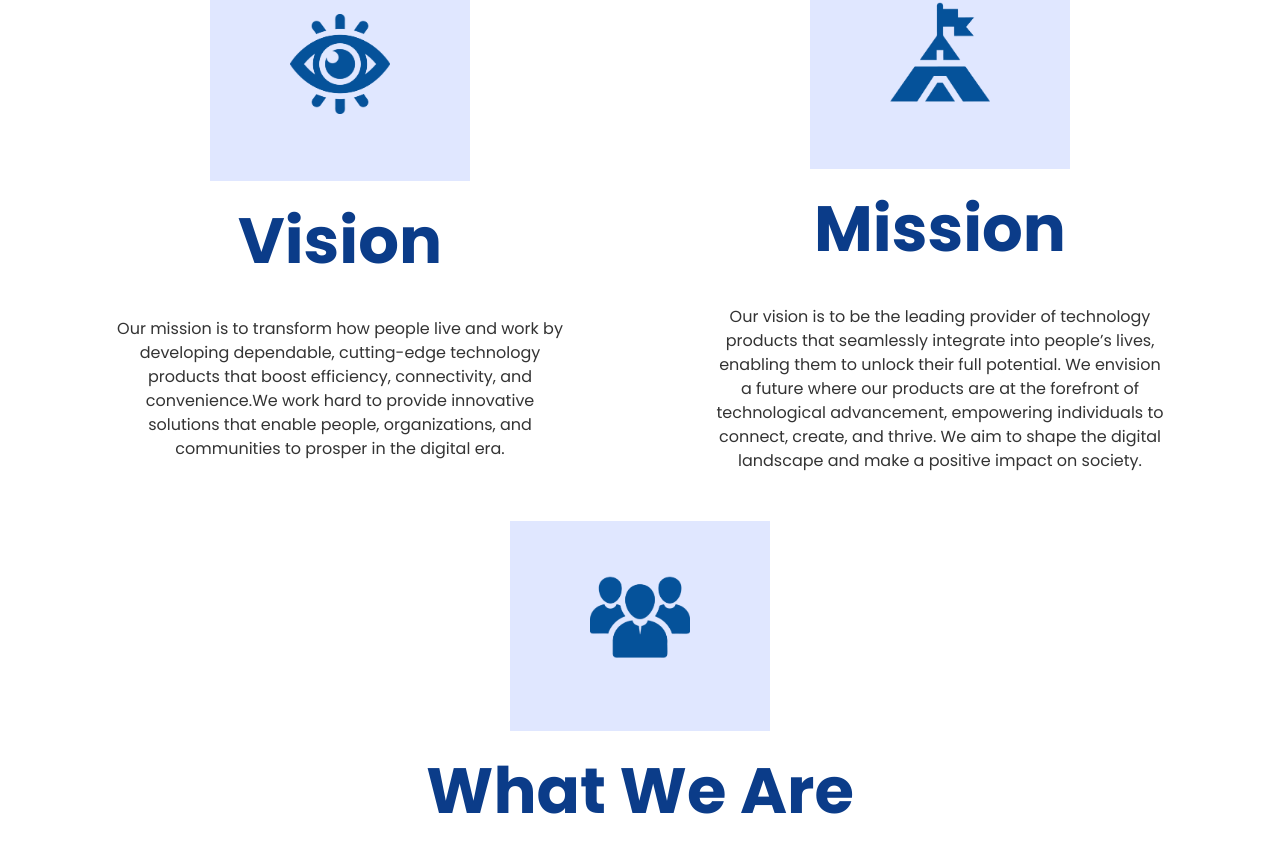
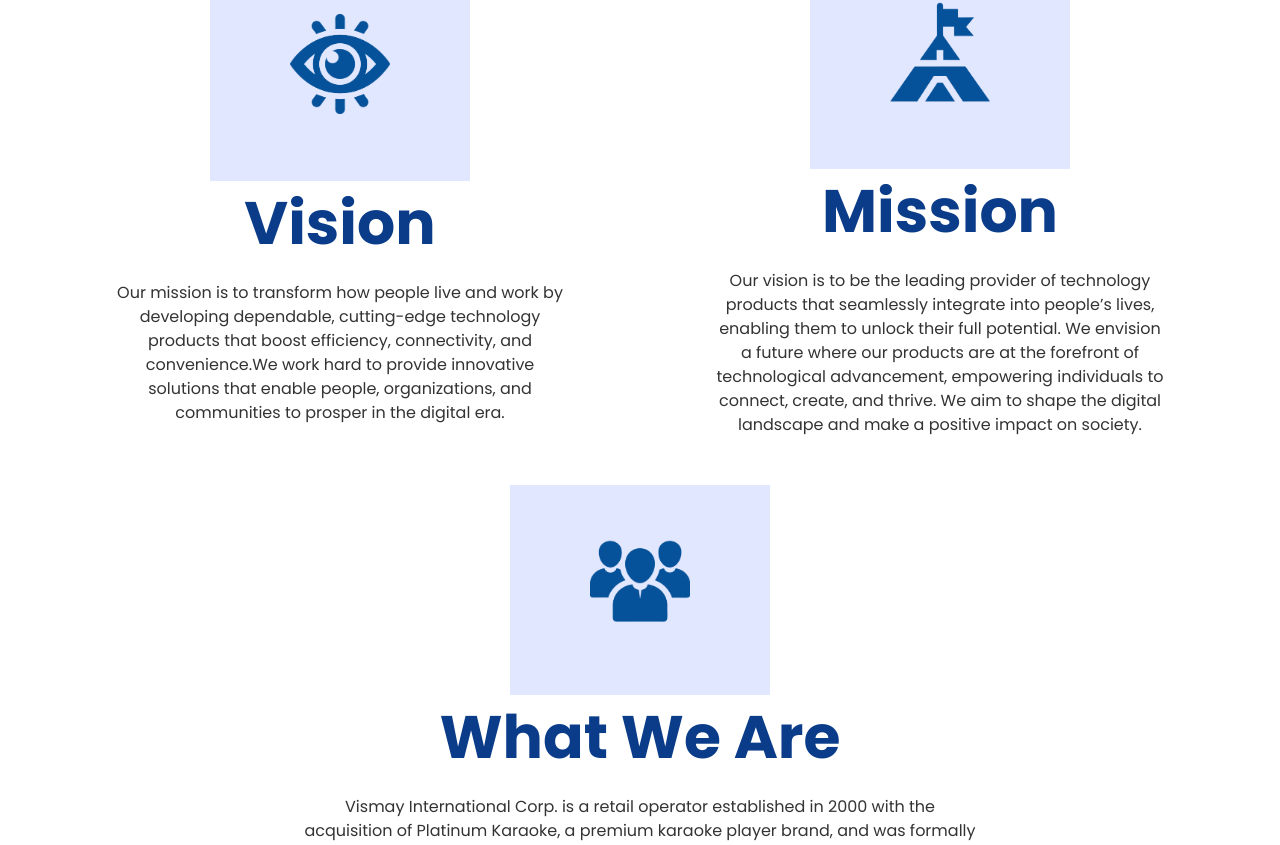
Before and after one commit to gerry-vismay/vismayintlcorp.com, a React (Vite) app in the folder client/: page /whoweare in a window 1280 px wide. Shown: the part 788-1633 px from the top of the page. Built offline with nearby package versions, Linux system fonts and the light colour scheme.

Commit message:
update about us typography

```diff
--- a/client/src/Components/whoweare/AboutUs.jsx
+++ b/client/src/Components/whoweare/AboutUs.jsx
@@ -3,10 +3,13 @@ import MissionIcon from "../../assets/images/whoweare/mission.webp";
 import WhatWeAreIcon from "../../assets/images/whoweare/anonymous_figure.webp";
 
 function AboutUs() {
+  const headerCss = "text-[#0B3C89] text-3xl xl:text-6xl  font-bold bold mb-4";
+  const descCss =
+    "text-[#333] text-xs xl:text-base font-normal md:text-base leading-relaxed";
   return (
     <>
       <div className="px-6 py-16 md:px-16 text-center ">
-        <div className="grid grid-cols-1 md:grid-cols-2 gap-12 place-items-center">
+        <div className="grid grid-cols-1 md:grid-cols-2 gap-12 place-items-center ">
           {/* Vision */}
           <div className="max-w-md flex items-center flex-col gap-3">
             <div className="w-[260px] h-[210px] bg-[#E0E7FF] flex items-center">
@@ -16,10 +19,8 @@ function AboutUs() {
                 className="mx-auto mb-6 w-[100px] h-[100px]"
               />
             </div>
-            <h2 className="text-[#0B3C89] text-[64px] font-bold bold mb-4">
-              Vision
-            </h2>
-            <p className="text-[#333] text-[16px] font-normal md:text-base leading-relaxed">
+            <h2 className={headerCss}>Vision</h2>
+            <p className={descCss}>
               Our mission is to transform how people live and work by developing
               dependable, cutting-edge technology products that boost
               efficiency, connectivity, and convenience.We work hard to provide
@@ -37,10 +38,8 @@ function AboutUs() {
                 className="mx-auto mb-6 w-[100px] h-[100px]"
               />
             </div>
-            <h2 className="text-[#0B3C89] text-[64px] font-bold bold mb-4">
-              Mission
-            </h2>
-            <p className="text-[#333] text-[16px] font-normal md:text-base leading-relaxed">
+            <h2 className={headerCss}>Mission</h2>
+            <p className={descCss}>
               Our vision is to be the leading provider of technology products
               that seamlessly integrate into people’s lives, enabling them to
               unlock their full potential. We envision a future where our
@@ -60,10 +59,8 @@ function AboutUs() {
                   className="mx-auto mb-6 w-[100px] h-[100px]"
                 />
               </div>
-              <h2 className="text-[#0B3C89] text-[64px] font-bold bold mb-4">
-                What We Are
-              </h2>
-              <p className="text-[#333] text-[16px] font-normal md:text-base leading-relaxed">
+              <h2 className={headerCss}>What We Are</h2>
+              <p className={descCss}>
                 Vismay International Corp. is a retail operator established in
                 2000 with the acquisition of Platinum Karaoke, a premium karaoke
                 player brand, and was formally incorporated in 2010. In 2023,
```
